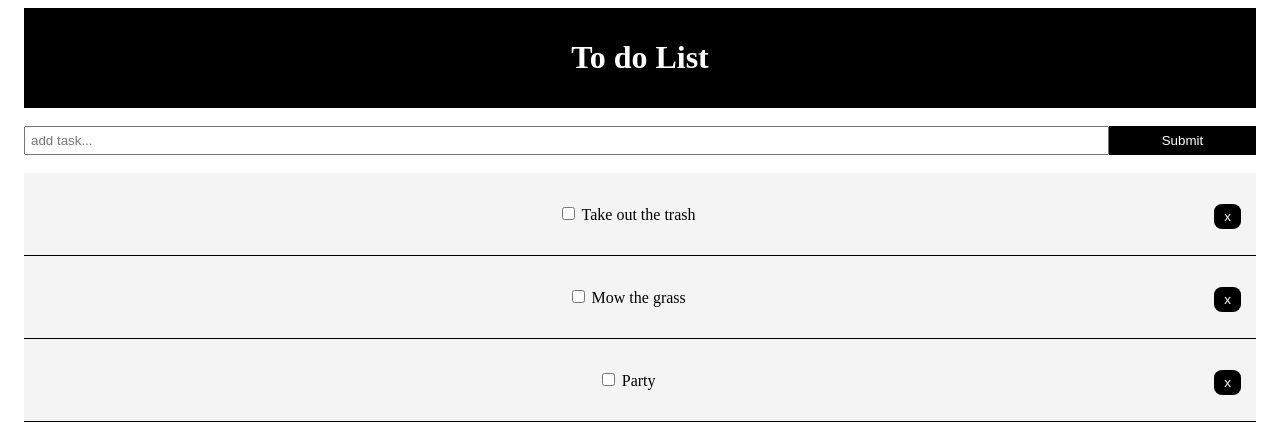
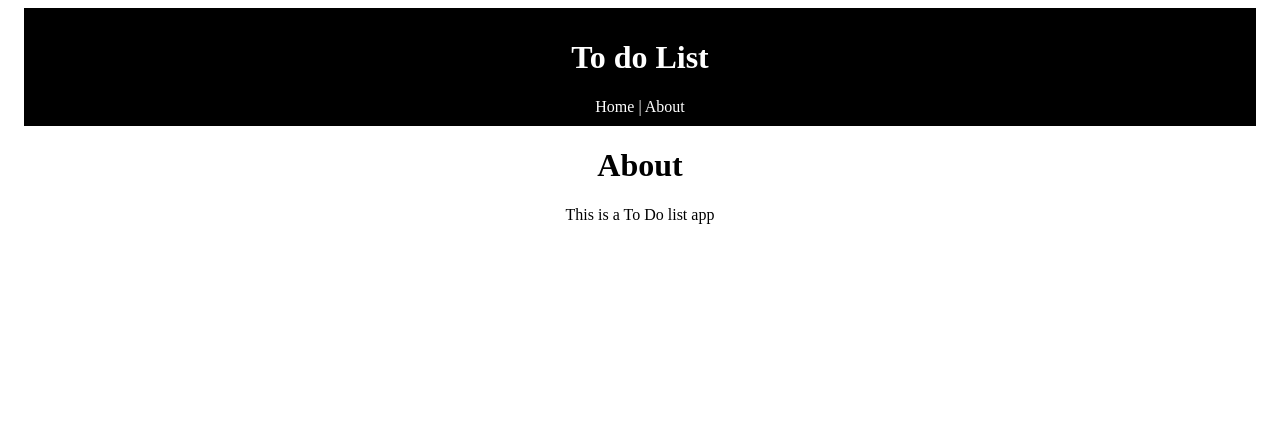
Before and after one commit to kailagoff/todo_react, a React (Create React App) app: page /about in a window 1280 px wide. Shown: the top 434 px of the page. Built offline with nearby package versions, Linux system fonts and the light colour scheme.

Commit message:
add react router and create about page

```diff
--- a/package.json
+++ b/package.json
@@ -5,6 +5,7 @@
   "dependencies": {
     "react": "^16.8.6",
     "react-dom": "^16.8.6",
+    "react-router-dom": "^5.0.0",
     "react-scripts": "3.0.0",
     "uuid": "^3.3.2"
   },
--- a/src/App.js
+++ b/src/App.js
@@ -1,8 +1,10 @@
 import React, { Component } from 'react';
+import { BrowserRouter as Router, Route  } from 'react-router-dom';
 import './App.css';
 import Header from './components/layout/header'
 import Todo from './components/Todo';
 import AddTodo from './components/AddTodo';
+import About from './components/pages/About';
 import uuid from 'uuid';
 
 class App extends Component {
@@ -53,15 +55,20 @@
 
   render() {
     return (
+      <Router>
         <div className="App">
           <div className="container">
             <Header />
-          <br />
+            <Route exact path="/" render={props => (
+              <React.Fragment>
                 <AddTodo addTodo={this.addTodo}/>
-          <br />
                 <Todo todo={this.state.todo} markComplete={this.markComplete} delTodo={this.delTodo} />
+              </React.Fragment>
+            )} />
+            <Route path="/about" component={About}/>
           </div>
         </div>
+      </Router>
     );
   }
 }
--- a/src/components/layout/header.js
+++ b/src/components/layout/header.js
@@ -1,10 +1,13 @@
 import React from 'react';
+import { Link } from 'react-router-dom';
 
 
 function Header() {
   return (
     <header style={headerStyle}>
       <h1>To do List</h1>
+      <Link style={linkStyle} to="/">Home</Link> |
+      <Link style={linkStyle} to="/about"> About</Link>
     </header>
   )
 }
@@ -16,4 +19,9 @@
   padding: '10px'
 }
 
+const linkStyle = {
+  color: 'white',
+  textDecoration: 'none'
+}
+
 export default Header;
--- /dev/null
+++ b/src/components/pages/About.js
@@ -0,0 +1,13 @@
+import React from 'react'
+
+function About() {
+  return (
+    <React.Fragment>
+      <h1>About</h1>
+      <p>This is a To Do list app</p>
+    </React.Fragment>
+  )
+}
+
+
+export default About;
```
Also changed, not shown: 1 other file (tests, documents, lock files or other folders). Lines whose indentation alone changed are shown as unchanged.
